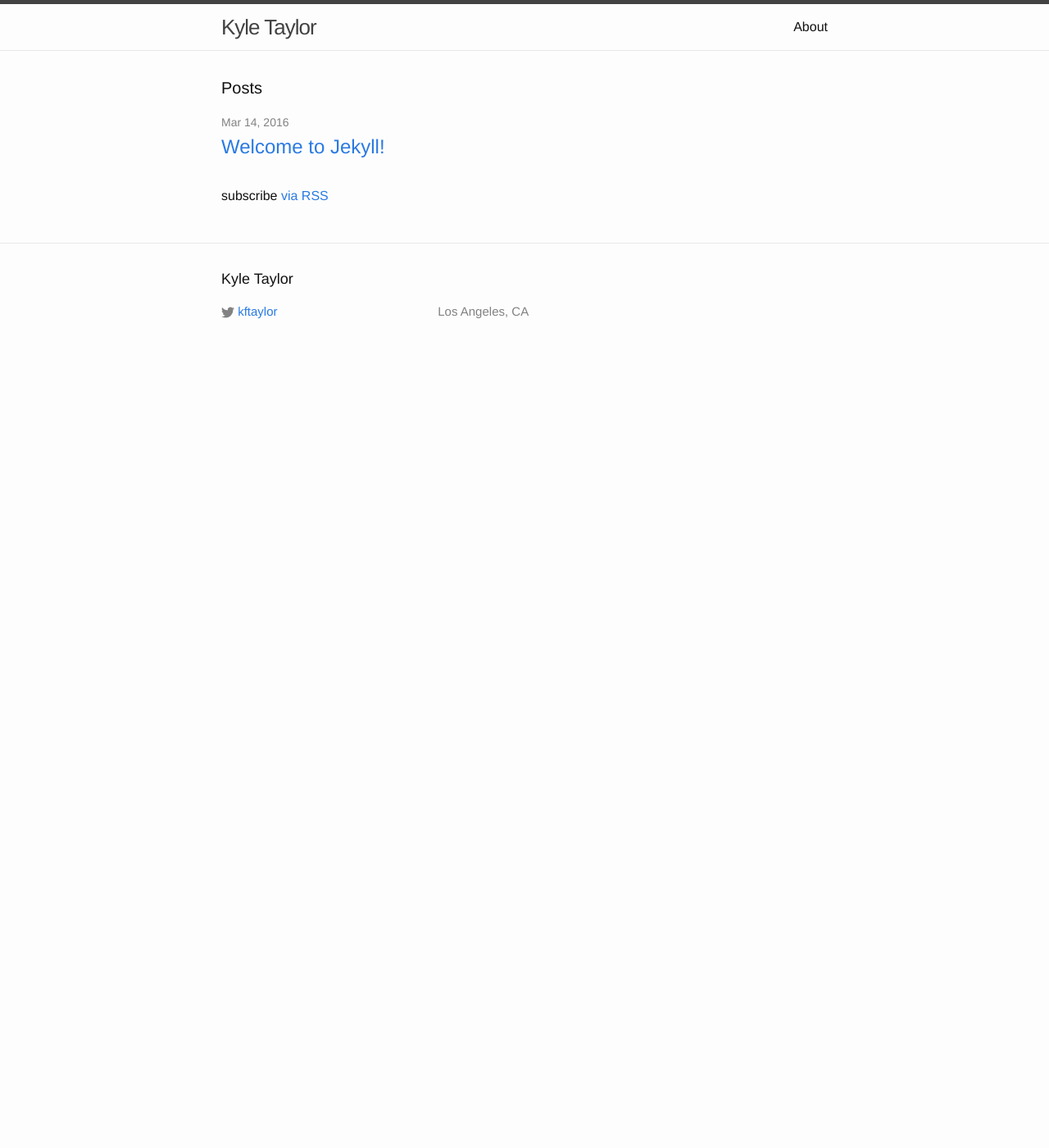
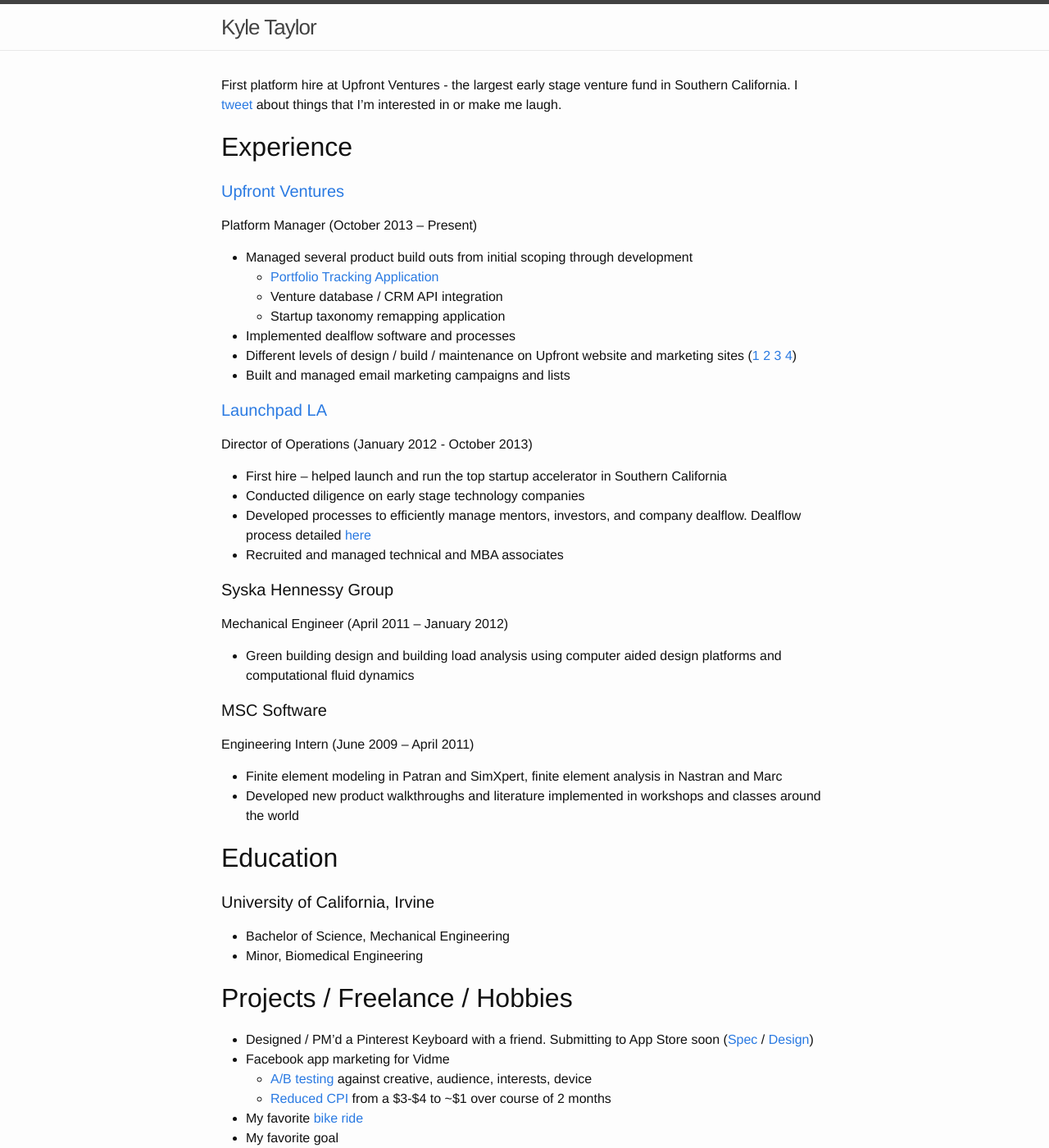
Before and after one commit to kftaylor/kftaylor.github.io, a Jekyll site: the page built from index.html, in a window 1280 px wide and 1400 px high. Shown: the whole window at 82% size. Built offline with Jekyll 4.4.1, drawn with Linux system fonts in a browser that asks for light colours.

Commit message:
remove nav add to homepage

```diff
--- a/_includes/header.html
+++ b/_includes/header.html
@@ -3,7 +3,7 @@
   <div class="wrapper">
 
     <a class="site-title" href="{{ site.baseurl }}/">{{ site.title }}</a>
-
+<!--
     <nav class="site-nav">
       <a href="#" class="menu-icon">
         <svg viewBox="0 0 18 15">
@@ -20,7 +20,7 @@
           {% endif %}
         {% endfor %}
       </div>
-    </nav>
+    </nav> -->
 
   </div>
 
--- a/index.html
+++ b/index.html
@@ -4,8 +4,79 @@
 
 <div class="home">
 
-  <h1 class="page-heading">Posts</h1>
+  <!-- <h1 class="page-heading">Posts</h1> -->
 
+  <div class="post-content">
+      <p>First platform hire at Upfront Ventures - the largest early stage venture fund in Southern California. I <a href="http://twitter.com/kftaylor" target="_blank">tweet</a> about things that I’m interested in or make me laugh.</p>
+
+  <h2 id="experience">Experience</h2>
+
+  <h4 id="a-hrefhttpupfrontcom-targetblankupfront-venturesa"><a href="http://upfront.com/" target="_blank">Upfront Ventures</a></h4>
+  <p>Platform Manager (October 2013 – Present)</p>
+
+  <ul>
+    <li>Managed several product build outs from initial scoping through development
+      <ul>
+        <li><a href="https://scene.zeplin.io/project/56de1dda3cf13ff4731e3f2f" target="_blank">Portfolio Tracking Application</a></li>
+        <li>Venture database / CRM API integration</li>
+        <li>Startup taxonomy remapping application</li>
+      </ul>
+    </li>
+    <li>Implemented dealflow software and processes</li>
+    <li>Different levels of design / build / maintenance on Upfront website and marketing sites (<a href="http://insights.upfront.com/" target="_blank">1</a> <a href="http://summit2016.upfront.com/" target="_blank">2</a> <a href="http://summit2015.upfront.com/" target="_blank">3</a> <a href="http://bothsidesofthetable.com" target="_blank">4</a>)</li>
+    <li>Built and managed email marketing campaigns and lists</li>
+  </ul>
+
+  <h4 id="a-hrefhttplaunchpadla-targetblanklaunchpad-laa"><a href="http://launchpad.la" target="_blank">Launchpad LA</a></h4>
+  <p>Director of Operations (January 2012 - October 2013)</p>
+
+  <ul>
+    <li>First hire – helped launch and run the top startup accelerator in Southern California</li>
+    <li>Conducted diligence on early stage technology companies</li>
+    <li>Developed processes to efficiently manage mentors, investors, and company dealflow. Dealflow process detailed <a href="https://zapier.com/blog/applicant-tracking-system/" target="_blank">here</a></li>
+    <li>Recruited and managed technical and MBA associates</li>
+  </ul>
+
+  <h4 id="syska-hennessy-group">Syska Hennessy Group</h4>
+  <p>Mechanical Engineer (April 2011 – January 2012)</p>
+
+  <ul>
+    <li>Green building design and building load analysis using computer aided design platforms and computational fluid dynamics</li>
+  </ul>
+
+  <h4 id="msc-software">MSC Software</h4>
+  <p>Engineering Intern (June 2009 – April 2011)</p>
+
+  <ul>
+    <li>Finite element modeling in Patran and SimXpert, finite element analysis in Nastran and Marc</li>
+    <li>Developed new product walkthroughs and literature implemented in workshops and classes around the world</li>
+  </ul>
+
+  <h2 id="education">Education</h2>
+
+  <h4 id="university-of-california-irvine">University of California, Irvine</h4>
+  <ul>
+    <li>Bachelor of Science, Mechanical Engineering</li>
+    <li>Minor, Biomedical Engineering</li>
+  </ul>
+
+  <h2 id="projects--freelance--hobbies">Projects / Freelance / Hobbies</h2>
+  <ul>
+    <li>Designed / PM’d a Pinterest Keyboard with a friend. Submitting to App Store soon (<a href="https://quip.com/wBAaA8msyPoN" target="_blank">Spec</a> / <a href="https://scene.zeplin.io/project/56d88a9e32057a3d4cde4666" target="_blank">Design</a>)</li>
+    <li>Facebook app marketing for Vidme
+      <ul>
+        <li><a href="https://www.dropbox.com/s/nfa9mv8ocof6q8x/Screenshot%202016-03-14%2010.54.40.png?dl=0" target="_blank">A/B testing</a> against creative, audience, interests, device</li>
+        <li><a href="https://www.dropbox.com/s/tzvbh0e07j2br87/Screenshot%202016-03-14%2010.47.35.png?dl=0" target="_blank">Reduced CPI</a> from a $3-$4 to ~$1 over course of 2 months</li>
+      </ul>
+    </li>
+    <li>My favorite <a href="https://www.strava.com/activities/369745043" target="_blank">bike ride</a></li>
+    <li>My favorite goal</li>
+  </ul>
+
+    </div>
+
+
+<!--
   <ul class="post-list">
     {% for post in site.posts %}
       <li>
@@ -19,5 +90,5 @@
   </ul>
 
   <p class="rss-subscribe">subscribe <a href="{{ "/feed.xml" | prepend: site.baseurl }}">via RSS</a></p>
-
+-->
 </div>
```
Also changed, not shown: about.md (+3 -3 lines), 4 other files.
